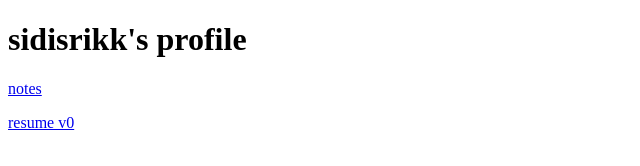
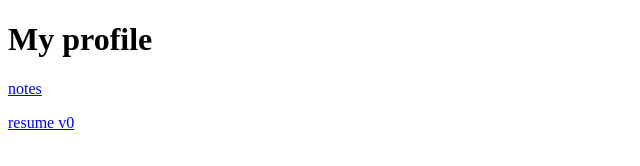
Before and after one commit to sidisrikk/sidisrikk.github.io, a website: page index.html in a window 1280 px wide. Shown: the whole page, without its empty margins (0-640 px from the left). Drawn offline with Linux system fonts and the light colour scheme.

Commit message:
Update index.html

```diff
--- a/index.html
+++ b/index.html
@@ -1,7 +1,7 @@
 <!DOCTYPE html>
 <html>
 <body>
-<h1>sidisrikk's profile</h1>
+<h1>My profile</h1>
 <p><a href="https://medium.com/@wasuthep-srikk">notes</a></p>
 <p><a href="https://docs.google.com/document/d/11CPq8td_a4nxzDL1T93268MTx-6nxCHW_t2RkQQUYqk">resume v0</a></p>
 </body>
```
